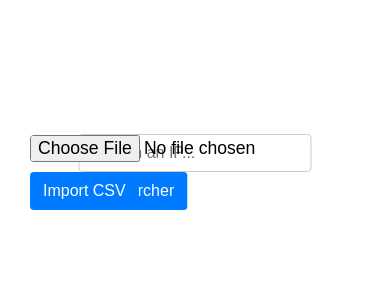
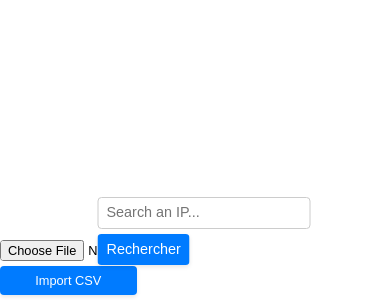
Before and after one commit to TodoniK/ip-locator, a Vue app in the folder frontend/: page / in a window 390 px wide. Shown: the part 604-904 px from the top of the page. Before the commit the page ends 844 px from the top, so only its background shows below. Built offline with nearby package versions, Linux system fonts and the light colour scheme; no server answers.

Commit message:
✨ Amélioration de l'interface utilisateur : ajout de styles réactifs et animations pour les composants CSVImport, CustomModal et DetailsPanel

```diff
--- a/frontend/src/components/CSVImport.vue
+++ b/frontend/src/components/CSVImport.vue
@@ -53,4 +53,24 @@ input:hover {
 button {
   margin-top: 10px;
 }
+
+@media (max-width: 768px) {
+  /* Suppression du positionnement fixe individuel */
+  div {
+    position: static;
+    width: 35%;
+    display: flex;
+    flex-direction: column;
+    align-items: flex-end;
+  }
+  div input {
+    font-size: 0.8em;
+    width: 100%;
+  }
+  div button {
+    font-size: 0.8em;
+    width: 100%;
+    margin-top: 5px;
+  }
+}
 </style>
--- a/frontend/src/components/CustomModal.vue
+++ b/frontend/src/components/CustomModal.vue
@@ -42,6 +42,13 @@ export default {
   left: 50%;
   transform: translateX(-50%);
   z-index: 1000;
+  border-radius: 5px;
+  animation: fadeIn 0.5s ease-out;
+}
+
+@keyframes fadeIn {
+  from { opacity: 0; transform: translateX(-50%) scale(0.95); }
+  to { opacity: 1; transform: translateX(-50%) scale(1); }
 }
 
 .bg-red {
--- a/frontend/src/components/DetailsPanel.vue
+++ b/frontend/src/components/DetailsPanel.vue
@@ -87,9 +87,10 @@ export default {
   top: 0;
   right: 0;
   z-index: 1000;
-  background-color: rgba(255, 255, 255, 1);
-  box-shadow: 0 0 30px rgba(0, 0, 0, 0.5);
+  background-color: #ffffff;
+  box-shadow: 0 0 30px rgba(0, 0, 0, 0.15);
   max-width: 33%;
+  transition: all 0.3s ease-in-out;
 }
 
 .details-inner {
--- a/frontend/src/index.css
+++ b/frontend/src/index.css
@@ -1,23 +1,38 @@
+:root {
+  --primary-color: #007bff;
+  --primary-hover: #0056b3;
+  --success-color: #28a745;
+  --success-hover: #218838;
+  --danger-color: #dc3545;
+  --danger-hover: #c82333;
+  --text-color: #fff;
+  --transition-speed: 0.3s;
+  --box-shadow: 0 2px 4px rgba(0,0,0,0.1);
+  --box-shadow-hover: 0 4px 8px rgba(0,0,0,0.15);
+}
+
 button {
   display: inline-block;
   font-weight: 400;
-  color: #212529;
+  color: var(--text-color);
   text-align: center;
   border: 1px solid transparent;
   padding: 0.375rem 0.75rem;
   font-size: 1rem;
   line-height: 1.5;
   border-radius: 0.25rem;
-  color: #fff;
-  background-color: #007bff;
+  background-color: var(--primary-color);
+  transition: transform var(--transition-speed), box-shadow var(--transition-speed);
+  box-shadow: var(--box-shadow);
 }
 
 button:hover {
   color: #fff;
-  background-color: #0056b3;
-  border-color: #0056b3;
+  background-color: var(--primary-hover);
+  border-color: var(--primary-hover);
   cursor: pointer;
-  transition: all 0.3s;
+  transform: translateY(-2px);
+  box-shadow: var(--box-shadow-hover);
 }
 
 button:active {
@@ -27,12 +42,12 @@ button:active {
 
 .button-success {
   color: #fff;
-  background-color: #28a745;
+  background-color: var(--success-color);
 }
 
 .button-success:hover {
   color: #fff;
-  background-color: #218838;
+  background-color: var(--success-hover);
   border-color: #1e7e34;
 }
 
@@ -43,12 +58,12 @@ button:active {
 
 .button-danger {
   color: #fff;
-  background-color: #dc3545;
+  background-color: var(--danger-color);
 }
 
 .button-danger:hover {
   color: #fff;
-  background-color: #c82333;
+  background-color: var(--danger-hover);
   border-color: #bd2130;
 }
 
@@ -60,7 +75,14 @@ button:active {
 input {
   padding: 0.5rem;
   border-radius: 0.25rem;
-  border: 1px solid #007bff;
+  border: 1px solid var(--primary-color);
+  transition: border-color var(--transition-speed), box-shadow var(--transition-speed);
+}
+
+input:focus {
+  outline: none;
+  border-color: var(--primary-hover);
+  box-shadow: 0 0 8px rgba(0, 123, 255, 0.3);
 }
 
 input[type="text"] {
@@ -73,7 +95,7 @@ input[type="text"] {
 }
 
 input[type="text"]:hover {
-  border-color: #007bff;
+  border-color: var(--primary-color);
   transition: all 0.3s;
 }
 
@@ -87,3 +109,18 @@ input[type="file"] {
   padding: 0;
   background-color: transparent;
 }
+
+@media (max-width: 768px) {
+  button {
+    font-size: 0.9rem;
+    padding: 0.25rem 0.5rem;
+    margin-bottom: 5px;
+  }
+
+  input[type="text"] {
+    font-size: 0.9rem;
+    padding: 0.25rem 0.5rem;
+    width: 100%;
+    margin-bottom: 5px;
+  }
+}
```
Also changed, not shown: frontend/src/components/SearchBar.vue (line endings or trailing spaces).
